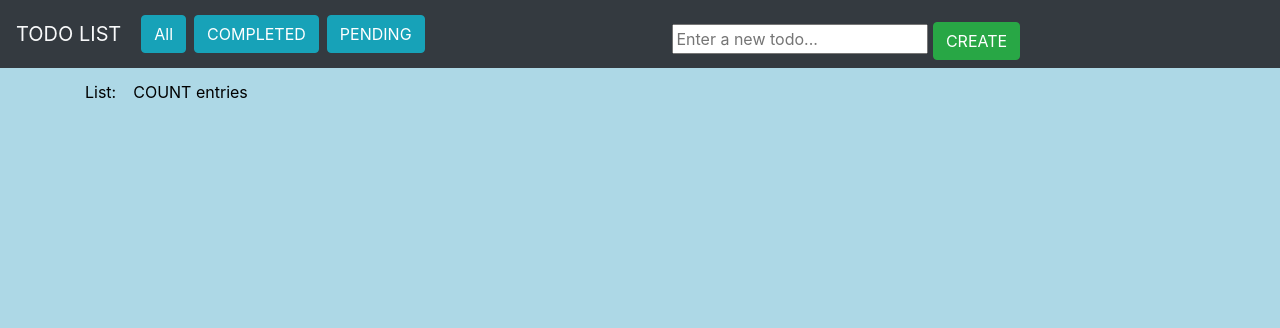
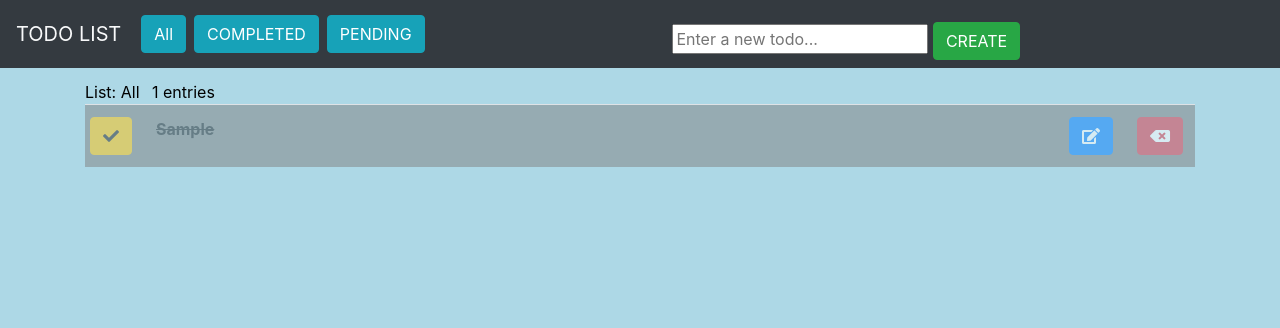
Before and after one commit to stdevelopr/TODOList, a Flask app: template app/templates/index.html in a window 1280 px wide. Shown: the top 328 px of the page. Run offline with Flask 2, Linux system fonts and the light colour scheme; the template is opened without the code that fills it: values that come from a table or form of the project are taken from there, others are empty; tables that the repository leaves empty hold one stand-in row (values such as "Sample post"); data that the repository does not hold is empty; some libraries are stand-ins or nearby versions.

Commit message:
layout schema

```diff
--- a/app/static/main.js
+++ b/app/static/main.js
@@ -225,7 +225,7 @@ $(document).ready(function(){
 	}
 
 
-	$("#all").click();
+	// $("#all").click();
 })
 
 $(window).on('load', function() {
--- a/app/templates/index.html
+++ b/app/templates/index.html
@@ -19,26 +19,30 @@
       </div>
       <div class="modal-footer">
         <button type="button" class="btn btn-secondary" data-dismiss="modal">Close</button>
-        <button id="modal_update" type="button" class="btn btn-primary">Update</button>
+        <button id="modal_update" type="button" class="btn btn-primary" orig="all">Update</button>
       </div>
     </div>
   </div>
 </div>
 
+
 <div class="count">
     <p class="d-inline-block">List: </p>
-    <p id="test" class="d-inline-block"></p>
-    <p id="count" class="d-inline-block ml-2">COUNT</p>
+    <p id="test" class="d-inline-block">All</p>
+    <p id="count" class="d-inline-block ml-2">{{list|length}}</p>
     <p class="d-inline-block">entries</p>
 </div>
 
-<div class="container-fluid text-center table_container">
-<div class="table-responsive">
- 	<table class="table">
-   		<tbody>
-
-		</tbody>
-	</table>
-</div>
-</div>
+<table class="table">
+  <tbody orig="all">
+    {%for item in list%}
+    <tr id={{item.id}} class={%if item.status== True%}true{%else%}false{%endif%}>
+      <th class=ok><button id=ok_{{item.id}} class="ok btn btn-warning"><i class="fas fa-check"></i></button></th>
+      <th id=todo_{{item.id}}>{{item.item}}</th>
+      <th class=edit><button id=edit_{{item.id}} type="button" class="btn btn-primary edit" data-toggle="modal" data-target="#EditModal"><i class="fas fa-edit"></i></button></th>
+      <th class="delete"><button id=del_{{item.id}} class="delete btn btn-danger"><i class="fas fa-backspace"></i></button></th>
+    </tr>
+    {%endfor%}
+  </tbody>
+</table>
 {% endblock %}
--- a/app/templates/layout.html
+++ b/app/templates/layout.html
@@ -4,8 +4,8 @@
 	<meta charset="UTF-8">
 	<title>TODO_List</title>
 	<link rel="stylesheet" href="https://stackpath.bootstrapcdn.com/bootstrap/4.1.3/css/bootstrap.min.css" integrity="sha384-MCw98/SFnGE8fJT3GXwEOngsV7Zt27NXFoaoApmYm81iuXoPkFOJwJ8ERdknLPMO" crossorigin="anonymous">
+	<link rel="stylesheet" href="https://use.fontawesome.com/releases/v5.2.0/css/all.css" integrity="sha384-hWVjflwFxL6sNzntih27bfxkr27PmbbK/iSvJ+a4+0owXq79v+lsFkW54bOGbiDQ" crossorigin="anonymous">
 	<link rel= "stylesheet" type= "text/css" href= "{{ url_for('static',filename='main.css') }}">
-	<link rel="stylesheet" href="https://use.fontawesome.com/releases/v5.2.0/css/all.css" integrity="sha384-hWVjflwFxL6sNzntih27bfxkr27PmbbK/iSvJ+a4+0owXq79v+lsFkW54bOGbiDQ" crossorigin="anonymous">
 
 
 </head>
```
